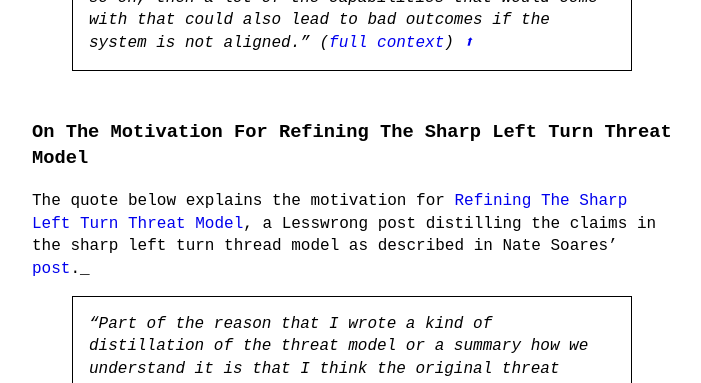
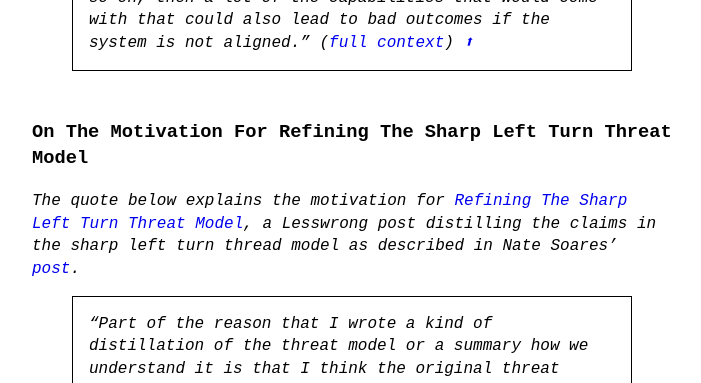
Before and after one commit to theinsideview/theinsideview.github.io, a Jekyll site: the page built from _posts/2023-01-12-krakvona.md, in a window 1280 px wide and 900 px high, scrolled down 3669 px. Shown: the top 383 px of the window, without its empty margins (288-989 px from the left). Built offline with Jekyll 4.4.1, drawn with Linux system fonts in a browser that asks for light colours.

Commit message:
Update 2023-01-12-krakvona.md

```diff
--- a/_posts/2023-01-12-krakvona.md
+++ b/_posts/2023-01-12-krakvona.md
@@ -70,7 +70,7 @@
 
 ### On The Intelligence Threshold For Planning To Take Over The World
 
-The quote below answers the question: “Do you mostly agree that the AI will have the kind of plans to disempower humanity in its training data, or does that require generalization?”
+_The quote below answers the question: “Do you mostly agree that the AI will have the kind of plans to disempower humanity in its training data, or does that require generalization?”_
 
 > “I don't think that the internet has a lot of particularly effective plans to disempower humanity. I think it's not that easy to come up with a plan that actually works. I think coming up with a plan that gets past the defenses of human society requires thinking differently from humans. I would expect there would need to be generalization from the kind of things people come up with when they're thinking about how an AI might take over the world and something that would actually work. Maybe one analogy here is how, for example, AlphaGo had to generalize in order to come up with Move 37, which no humans have thought of before."
 
@@ -78,7 +78,7 @@
 
 ### On The Motivation For Refining The Sharp Left Turn Threat Model
 
-The quote below explains the motivation for [Refining The Sharp Left Turn Threat Model](https://www.lesswrong.com/posts/usKXS5jGDzjwqv3FJ/refining-the-sharp-left-turn-threat-model-part-1-claims-and), a Lesswrong post distilling the claims in the sharp left turn thread model as described in Nate Soares’ [post](https://www.lesswrong.com/posts/GNhMPAWcfBCASy8e6/a-central-ai-alignment-problem-capabilities-generalization)._
+_The quote below explains the motivation for [Refining The Sharp Left Turn Threat Model](https://www.lesswrong.com/posts/usKXS5jGDzjwqv3FJ/refining-the-sharp-left-turn-threat-model-part-1-claims-and), a Lesswrong post distilling the claims in the sharp left turn thread model as described in Nate Soares’ [post](https://www.lesswrong.com/posts/GNhMPAWcfBCASy8e6/a-central-ai-alignment-problem-capabilities-generalization)._
 
 > “Part of the reason that I wrote a kind of distillation of the threat model or a summary how we understand it is that I think the original threat model seems a bit vague or it wasn’t very clear exactly what claims it’s making. It sounds kind of concerning, but we weren’t sure how to interpret it. And then when we were talking about it with within the team, then people seem to be interpreting it differently. It just seemed useful to kind of arrive at a more precise consensus view of what this threat model actually is and what implications does it have. Because if we decide that the sharp left turn is sufficiently likely, that we would want our research to be more directed towards overcoming and dealing with the sharp left turn scenario. That implies maybe different things to focus on. It’s one thing that I was wondering about. To what extent do we agree that this is one of the most important problems to solve and what the implications actually are in particular."
 
```
